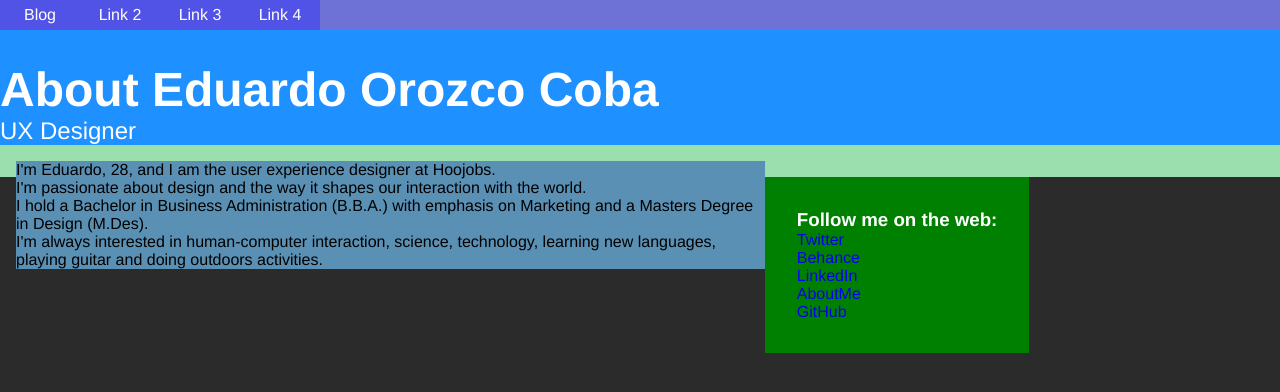
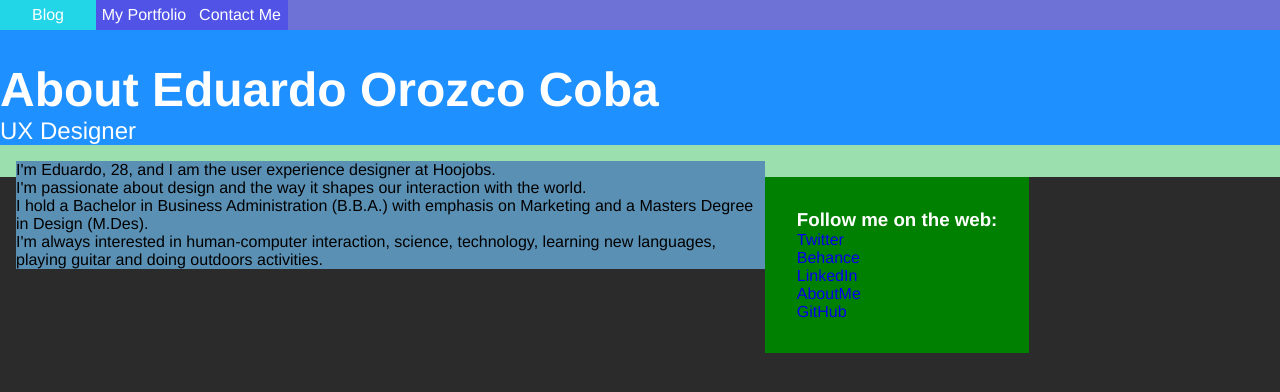
Before and after one commit to eddzio/eddzio.github.io, a plain HTML site: page index.html in a window 1280 px wide. Drawn offline with Linux system fonts and the light colour scheme.

Commit message:
changed width o A in navbar, added a:hover to navbar

```diff
--- a/index.html
+++ b/index.html
@@ -16,9 +16,8 @@
 <div class="listContainer">
     <ul class="unorderedList">
         <li><a href="http://eddzio.wordpress.com" class="button">Blog</a></li>
-        <li><a href="#" class="button">Link 2</a></li>
-        <li><a href="#" class="button">Link 3</a></li>
-        <li><a href="#" class="button">Link 4</a></li>
+        <li><a href="#" class="button">My Portfolio</a></li>
+        <li><a href="#" class="button">Contact Me</a></li>
     </ul>
 </div>
 
--- a/style.css
+++ b/style.css
@@ -41,10 +41,16 @@ body {background-color: #2b2b2b;
     color: #fff;
     text-decoration: none;
     height: 1.5em;
-    width: 5em;
+    width: 6em;
     text-align: center;
     padding-top: 0.4em;
 }
+
+.unorderedList li a:hover {
+  background-color:#23d6e7;
+}
+
+
 
 /* start header */
 
```
